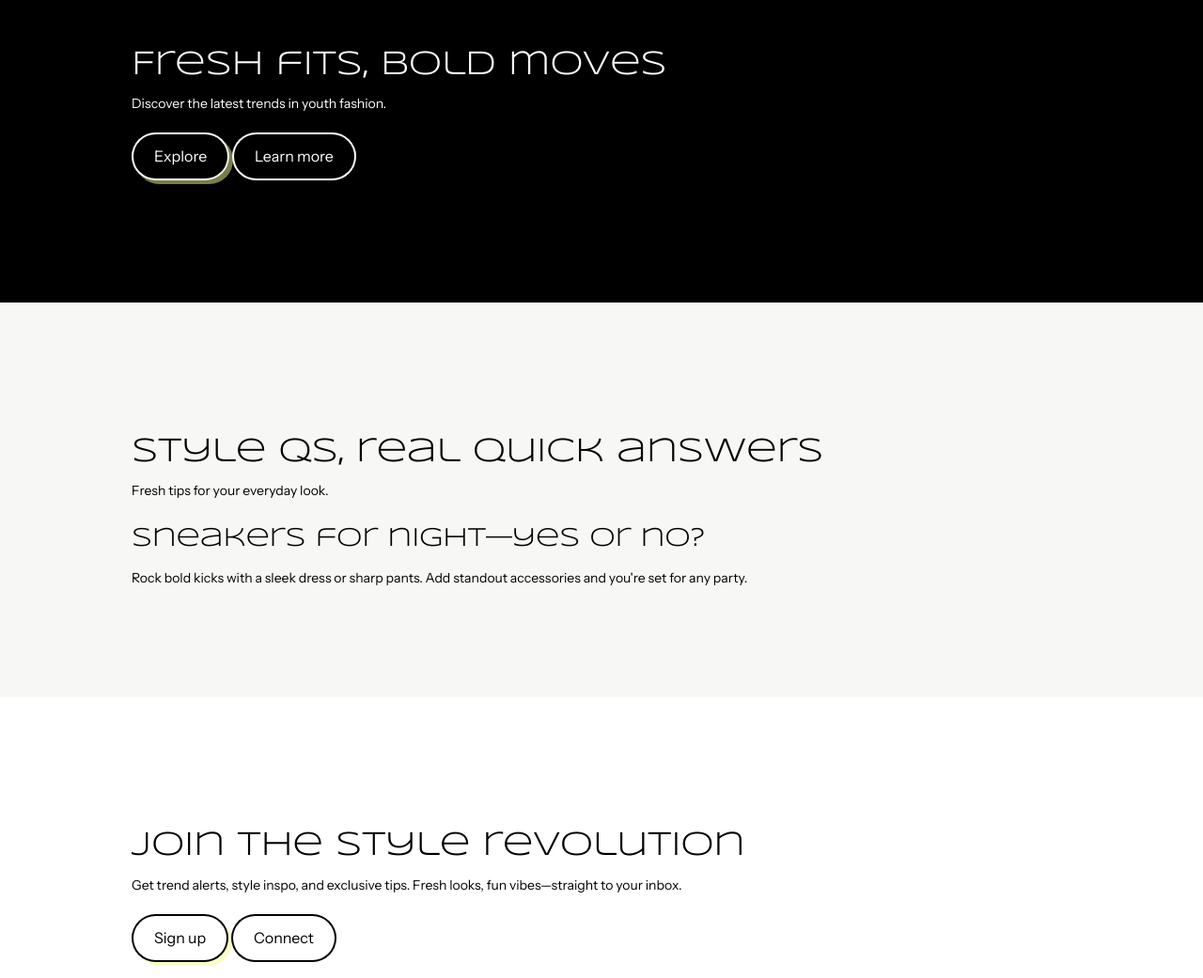
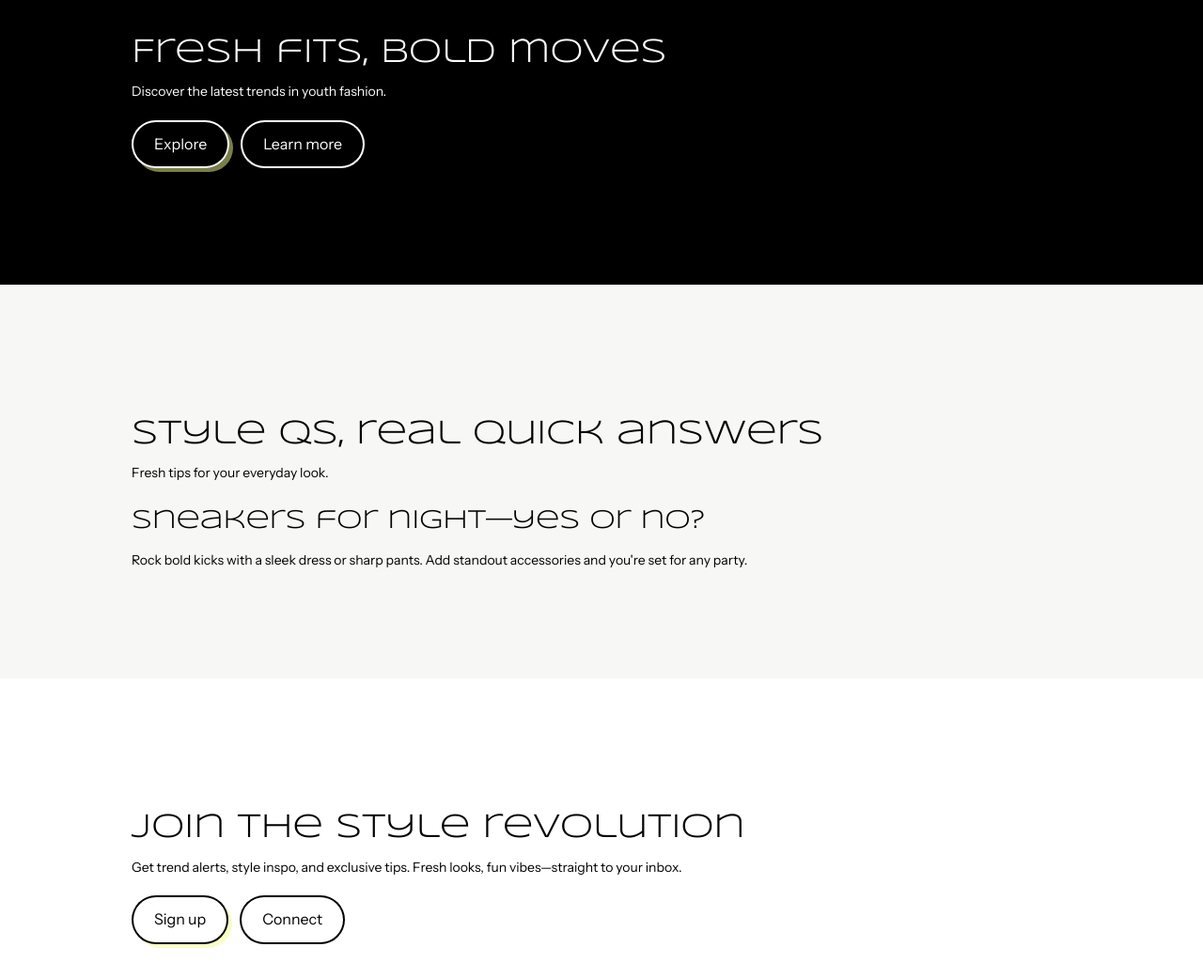
Before and after one commit to sthirumal/swapna-ext, a website: page test-design-system.html in a window 1280 px wide. Shown: the part 1600-2641 px from the top of the page at 94% size. Drawn offline with nearby package versions, Linux system fonts and the light colour scheme.

Commit message:
Fix button styles for EDS link patterns
- Add CSS rules for p > strong > a pattern (primary button)
- Add CSS rules for sibling links (secondary button)
- Support inverse section button colors
- Match original WKND Trendsetters button styling

Co-Authored-By: Claude Opus 4.5 <noreply@anthropic.com>

```diff
--- a/styles/styles.css
+++ b/styles/styles.css
@@ -230,6 +230,73 @@ a:hover {
    BUTTONS
    ========================= */
 
+/* Button container - paragraph with only links (EDS pattern) */
+p:has(> strong > a):has(> a) {
+  display: flex;
+  flex-wrap: wrap;
+  gap: 12px;
+  align-items: center;
+}
+
+/* Primary button - link inside strong */
+p > strong > a:any-link {
+  box-sizing: border-box;
+  display: inline-block;
+  margin: 8px 0;
+  border: none;
+  border-radius: var(--button-border-radius);
+  padding: var(--button-padding);
+  font-family: var(--body-font-family);
+  font-style: normal;
+  font-weight: var(--button-font-weight);
+  font-size: var(--button-font-size);
+  line-height: 1.2;
+  text-align: center;
+  text-decoration: none;
+  background-color: transparent;
+  color: var(--text-color);
+  box-shadow: inset 0 0 0 2px var(--text-color), 4px 4px 0 0 var(--accent-color-shadow);
+  cursor: pointer;
+  transition: var(--button-transition);
+}
+
+p > strong > a:hover,
+p > strong > a:focus {
+  background-color: var(--text-color);
+  color: var(--text-color-inverse);
+  text-decoration: none;
+}
+
+/* Secondary button - sibling link not in strong */
+p:has(> strong > a) > a:any-link:not(strong a) {
+  box-sizing: border-box;
+  display: inline-block;
+  margin: 8px 0;
+  border: none;
+  border-radius: var(--button-border-radius);
+  padding: var(--button-padding);
+  font-family: var(--body-font-family);
+  font-style: normal;
+  font-weight: var(--button-font-weight);
+  font-size: var(--button-font-size);
+  line-height: 1.2;
+  text-align: center;
+  text-decoration: none;
+  background-color: transparent;
+  color: var(--text-color);
+  box-shadow: inset 0 0 0 2px var(--text-color);
+  cursor: pointer;
+  transition: var(--button-transition);
+}
+
+p:has(> strong > a) > a:not(strong a):hover,
+p:has(> strong > a) > a:not(strong a):focus {
+  background-color: var(--text-color);
+  color: var(--text-color-inverse);
+  text-decoration: none;
+}
+
+/* Standard .button class styles */
 a.button:any-link,
 button {
   box-sizing: border-box;
@@ -424,6 +491,36 @@ main > .section.dark button.secondary {
   box-shadow: inset 0 0 0 2px var(--text-color-inverse);
 }
 
+/* Inverse section - primary button (strong > a) */
+main > .section.inverse p > strong > a:any-link,
+main > .section.dark p > strong > a:any-link {
+  color: var(--text-color-inverse);
+  box-shadow: inset 0 0 0 2px var(--text-color-inverse), 4px 4px 0 0 var(--accent-color-shadow);
+}
+
+main > .section.inverse p > strong > a:hover,
+main > .section.inverse p > strong > a:focus,
+main > .section.dark p > strong > a:hover,
+main > .section.dark p > strong > a:focus {
+  background-color: var(--text-color-inverse);
+  color: var(--text-color);
+}
+
+/* Inverse section - secondary button (sibling a) */
+main > .section.inverse p:has(> strong > a) > a:not(strong a),
+main > .section.dark p:has(> strong > a) > a:not(strong a) {
+  color: var(--text-color-inverse);
+  box-shadow: inset 0 0 0 2px var(--text-color-inverse);
+}
+
+main > .section.inverse p:has(> strong > a) > a:not(strong a):hover,
+main > .section.inverse p:has(> strong > a) > a:not(strong a):focus,
+main > .section.dark p:has(> strong > a) > a:not(strong a):hover,
+main > .section.dark p:has(> strong > a) > a:not(strong a):focus {
+  background-color: var(--text-color-inverse);
+  color: var(--text-color);
+}
+
 /* =========================
    TAGS
    ========================= */
--- a/test-design-system.html
+++ b/test-design-system.html
@@ -23,8 +23,8 @@
         <h1>Trendsetters, game changers, night owls</h1>
         <p>From courtside cool to beachy vibes, discover the freshest looks and real stories. Get inspired by bold styles for every adventure—day or night.</p>
         <p>
-          <a href="#" class="button">See more</a>
-          <a href="#" class="button secondary">Lookbook</a>
+          <strong><a href="#">See more</a></strong>
+          <a href="#">Lookbook</a>
         </p>
       </div>
     </div>
@@ -35,8 +35,8 @@
         <h2>Trends made for your lifestyle</h2>
         <p>Fresh drops for every mood—tennis whites, beach brights, party fits. Your next look starts here.</p>
         <p>
-          <a href="#" class="button">Browse</a>
-          <a href="#" class="button secondary">Join</a>
+          <strong><a href="#">Browse</a></strong>
+          <a href="#">Join</a>
         </p>
       </div>
     </div>
@@ -58,8 +58,8 @@
         <h2>Fresh fits, bold moves</h2>
         <p>Discover the latest trends in youth fashion.</p>
         <p>
-          <a href="#" class="button">Explore</a>
-          <a href="#" class="button secondary">Learn more</a>
+          <strong><a href="#">Explore</a></strong>
+          <a href="#">Learn more</a>
         </p>
       </div>
     </div>
@@ -80,8 +80,8 @@
         <h2>Join the style revolution</h2>
         <p>Get trend alerts, style inspo, and exclusive tips. Fresh looks, fun vibes—straight to your inbox.</p>
         <p>
-          <a href="#" class="button">Sign up</a>
-          <a href="#" class="button secondary">Connect</a>
+          <strong><a href="#">Sign up</a></strong>
+          <a href="#">Connect</a>
         </p>
       </div>
     </div>
```
